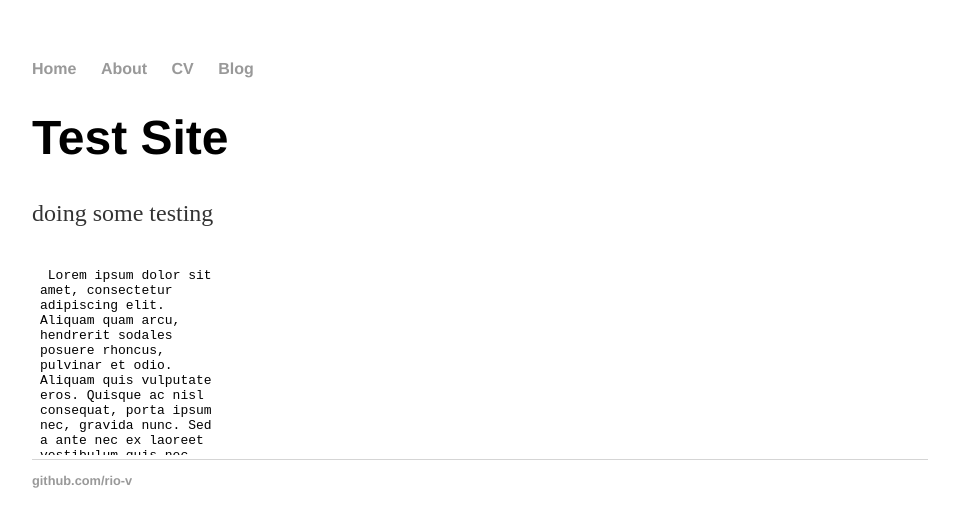
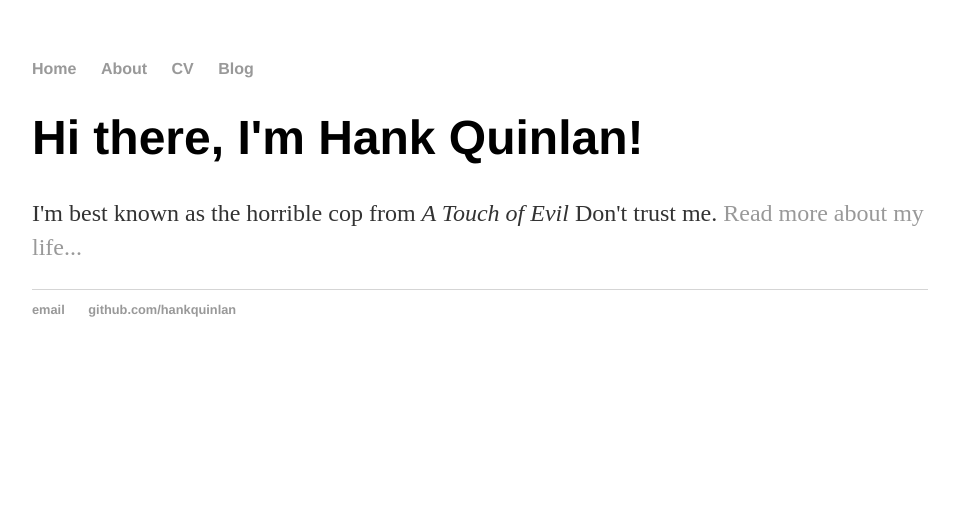
Before and after one commit to rio-v/rio-v.github.io, a Jekyll site: the page built from index.html, in a window 1280 px wide. Shown: the top 527 px of the page, without its empty margins (160-1119 px from the left). Built offline with Jekyll 4.4.1, drawn with Linux system fonts in a browser that asks for light colours.

Commit message:
Update index.html

```diff
--- a/index.html
+++ b/index.html
@@ -1,31 +1,8 @@
-<!DOCTYPE html>
-<html>
-	<head>
-		<title>Hank Quinlan, Horrible Cop</title>
-		<!-- link to main stylesheet -->
-		<link rel="stylesheet" type="text/css" href="/css/main.css">
-	</head>
-	<body>
-		<nav>
-    		<ul>
-        		<li><a href="/">Home</a></li>
-	        	<li><a href="/about">About</a></li>
-        		<li><a href="/cv">CV</a></li>
-        		<li><a href="/blog">Blog</a></li>
-    		</ul>
-		</nav>
-		<div class="container">
-    		<div class="blurb">
-        		<h1>Test Site</h1>
-				<p>doing some testing</a></p>
-				<embed src="test.txt" width="200" height="200">
-    		</div><!-- /.blurb -->
-		</div><!-- /.container -->
-		<footer>
-    		<ul>
-        		<!--<li><a href="mailto:hankquinlanhub@gmail.com">email</a></li>-->
-        		<li><a href="https://github.com/rio-v/">github.com/rio-v</a></li>
-			</ul>
-		</footer>
-	</body>
-</html>
+---
+layout: default
+title: Hank Quinlan, Horrible Cop
+---
+<div class="blurb">
+	<h1>Hi there, I'm Hank Quinlan!</h1>
+	<p>I'm best known as the horrible cop from <em>A Touch of Evil</em> Don't trust me. <a href="/about">Read more about my life...</a></p>
+</div><!-- /.blurb -->
```
